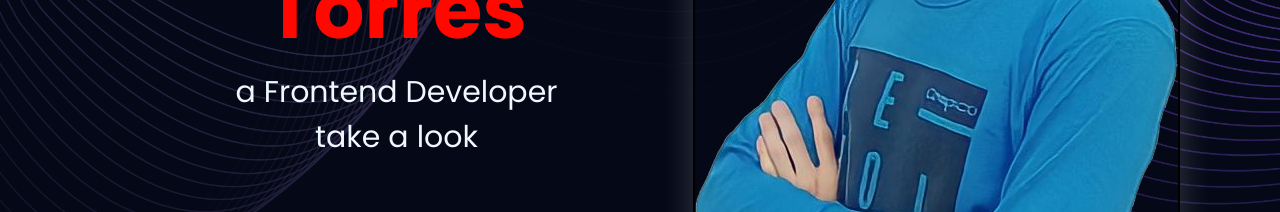
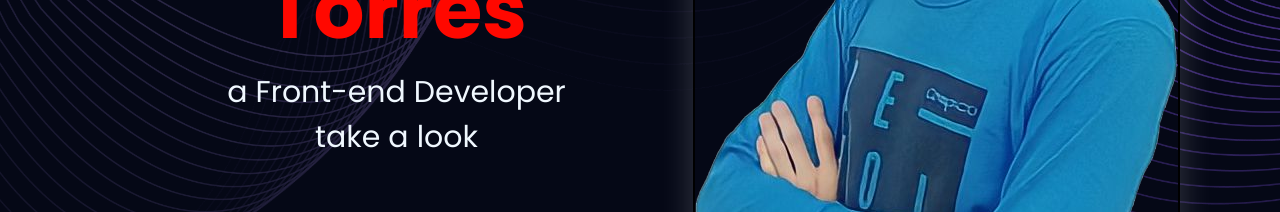
Before and after one commit to CapiLucas/Portfolio, a React (Create React App) app: page / in a window 1280 px wide. Shown: the part 525-737 px from the top of the page. Built offline with nearby package versions, Linux system fonts and the light colour scheme.

Commit message:
better text

```diff
--- a/src/components/canvas/Presentation.jsx
+++ b/src/components/canvas/Presentation.jsx
@@ -2,7 +2,7 @@ import React, { useState, useEffect, useRef } from 'react';
 import './presentation.css';
 
 function Presentation() {
-  const mainText = "  Frontend Developer";
+  const mainText = "  Front-end Developer";
   const lookText = "  take a look";
   const [mainTypedText, setMainTypedText] = useState('');
   const [lookTypedText, setLookTypedText] = useState('');
```
